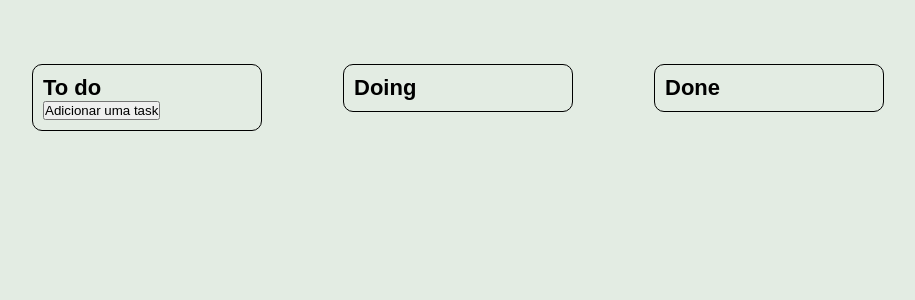
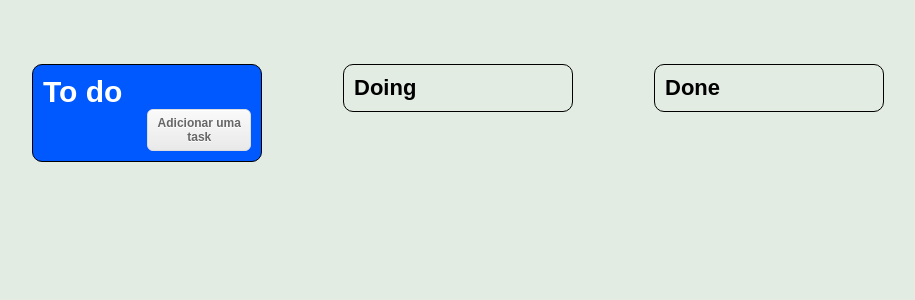
Before and after one commit to Marcos0098/Kanban, a React (Vite) app in the folder Kanban/: page / in a window 1280 px wide. Shown: the top 300 px of the page, without its empty margins (32-947 px from the left). Built offline with nearby package versions, Linux system fonts and the light colour scheme.

Commit message:
update
criado botão de delete. update no CSS do container To Do

```diff
--- a/Kanban/src/App.css
+++ b/Kanban/src/App.css
@@ -12,11 +12,8 @@
 }
 
 .container-task{
-  border: 1px solid black;
+  position: relative;
   width: 20%;
-  height: 5%;
-  border-radius: 10px;
-  padding: 10px;
 }
 
 .container-task h2{
@@ -33,11 +30,14 @@
   word-break: break-all;
   font-size: 20px;
   margin: 15px 0;
-  padding: 10px;
-  border: 1px solid red;
+  padding: 3px 10px;
+  background-color: #fff;
+  border-radius: 15px;
 }
 
 .miniContainer-task p{
+  display: flex;
+  align-items: center;
   width: 78%;
 }
 
@@ -45,10 +45,81 @@
   width: 20%;
   display: flex;
   flex-direction: column;
-  font-size: 25px;
-  margin-right: 5px;
-  gap: 10px;
+  font-size: 20px;
+  gap: 5px;
   align-items: flex-end;
   justify-content: center;
+}
 
+.icons-task button{
+  display: flex;
+  align-items: center;
+	background-color:rgb(0, 89, 255);
+	border-radius:6px;
+	border:1px solid rgb(0, 89, 255);
+	cursor:pointer;
+	color:#ffffff;
+	font-size:14px;
+	font-weight:bold;
+	padding:6px;
+	text-decoration:none;
+	text-shadow:0px 1px 0px #ffffff;
 }
+
+.icons-task button:active{
+  position:relative;
+	top:1px;
+}
+
+.todo{
+  padding: 10px;
+  background-color: rgb(0, 89, 255);
+  border: 1px solid black;
+  border-radius: 10px;
+}
+
+.todo h2{
+  color: #fff;
+  font-size: 30px;
+}
+
+.doing{
+  padding: 10px;
+  border: 1px solid black;
+  border-radius: 10px;
+}
+
+.done{
+  padding: 10px;
+  border: 1px solid black;
+  border-radius: 10px;
+}
+
+.adicionar-task{
+  width: 50%;
+  justify-content: flex-end;
+  margin-left: 50%;
+  box-shadow:inset 0px 1px 0px 0px #ffffff;
+	background:linear-gradient(to bottom, #f9f9f9 5%, #e9e9e9 100%);
+	background-color:#f9f9f9;
+	border-radius:6px;
+	border:1px solid #dcdcdc;
+	cursor:pointer;
+	color:#666666;
+	font-family:Arial;
+	font-size:12px;
+	font-weight:bold;
+	padding:6px;
+	text-decoration:none;
+	text-shadow:0px 1px 0px #ffffff;
+}
+
+.adicionar-task:hover{
+	background:linear-gradient(to bottom, #e9e9e9 5%, #f9f9f9 100%);
+	background-color:#e9e9e9;
+}
+
+.adicionar-task:active{
+  position:relative;
+	top:1px;
+}
--- a/Kanban/src/App.jsx
+++ b/Kanban/src/App.jsx
@@ -21,7 +21,6 @@ Modal.setAppElement(document.getElementById('root'));
 
 function App() {
   const [modalOpen, setModalOpen] = useState();
-  const [count, setCount] = useState(0);
   const [id, setID] = useState(0);
   const [task, setTask] = useState();
   const [listaTask, setListaTask] = useState([])
@@ -32,6 +31,7 @@ function App() {
 
   function closeModal() {
     setModalOpen(false);
+
   }
 
   const handleTask = (e) => {
@@ -50,14 +50,23 @@ function App() {
       },
     ];
 
-    setListaTask(newTask)
-    setTask("")
-    setCount(count + 1)
+    setListaTask(newTask);
+    setTask("");
     setID(id + 1);
+    closeModal();
+
   }
 
-  console.log(id)
+  const deletar = (index) => {
+    console.log(`o id para deletar é: ${index}`);
+    const listaCopy = Array.from(listaTask);
+    listaCopy.splice(index, 1)
+    setListaTask(listaCopy)
+  }
+
+
   console.log(listaTask)
+  console.log("Quantidade de IDs ja criados é de :", id)
   return (
     <div className="App">
       <div className="container-geral">
@@ -66,19 +75,19 @@ function App() {
           <div className="todo">
             <h2>To do</h2>
             <div className="tasks-todo">
-              {listaTask.taskDesc != '' && listaTask.map((desafios) => {
+              {listaTask.taskDesc != "" && listaTask.map((desafios,index) => {
                 return(<div className='miniContainer-task'>
                   <p>{desafios.taskDesc}</p>
                   <div className="icons-task">
-                    <BiEditAlt/>
-                    <BsTrash/>
+                    <button ><BiEditAlt/></button>
+                    <button onClick={() => deletar(index)}><BsTrash/></button>
                   </div>
-
                 </div>
                 )
               })}
+
             </div>
-            <button onClick={openModal}>Adicionar uma task</button>
+            <button className='adicionar-task' onClick={openModal}>Adicionar uma task</button>
             <div className='Modal'>
               <Modal
                 isOpen={modalOpen}
```
